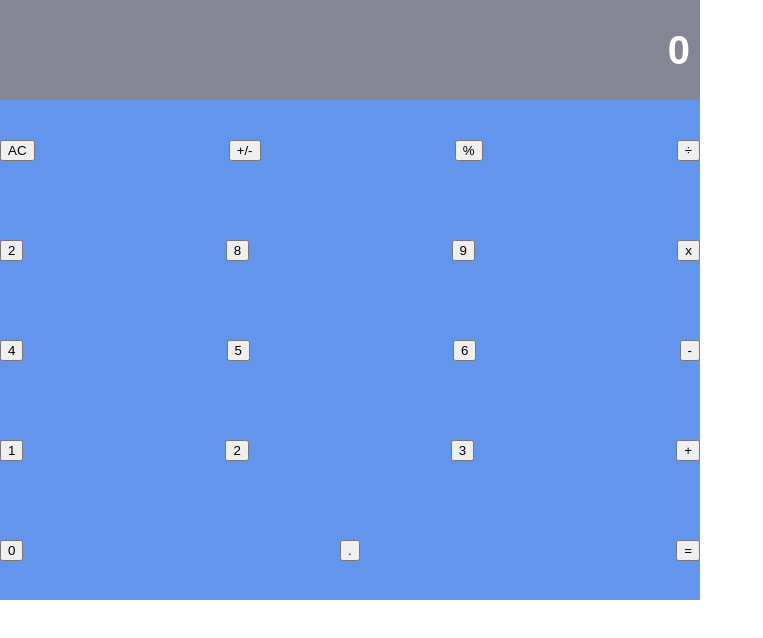
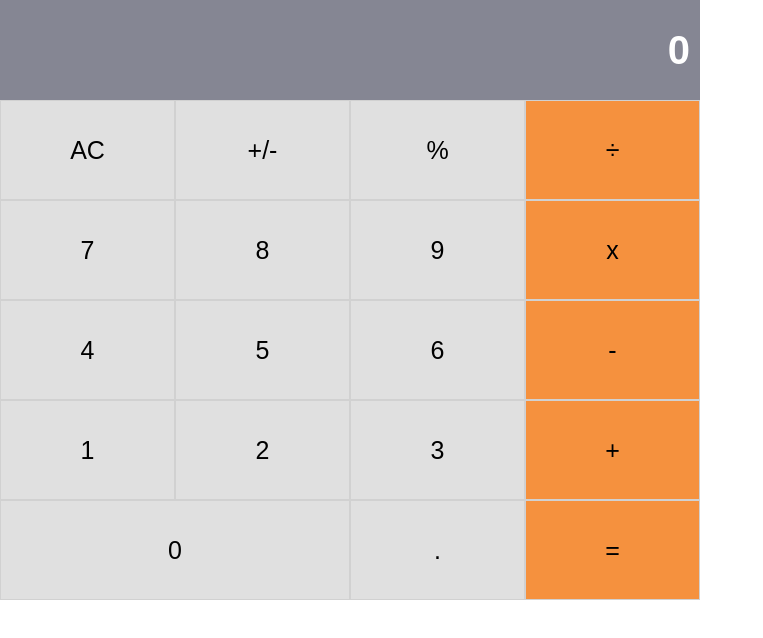
Before and after one commit to AlanSoto31/calculator-react, a React (Create React App) app: page / in a window 1280 px wide. Shown: the top 638 px of the page, without its empty margins (0-763 px from the left). Built offline with nearby package versions, Linux system fonts and the light colour scheme.

Commit message:
Style button component

```diff
--- a/src/CSS/styles.css
+++ b/src/CSS/styles.css
@@ -45,3 +45,9 @@
     width: 100%;
     background: cornflowerblue;
 }
+
+.btn {
+    height: 100%;
+    font-size: 25px;
+    border: 1px solid #D1D1D1;
+}
--- a/src/components/Button.js
+++ b/src/components/Button.js
@@ -1,8 +1,12 @@
 import React from 'react';
 import PropTypes from 'prop-types';
 
-const Button = ({ name, clickHandler2 }) => (
+const Button = ({
+  name, clickHandler2, color, wide,
+}) => (
   <button
+    className="btn"
+    style={{ width: wide ? '50%' : '25%', background: color }}
     type="button"
     onClick={() => clickHandler2(name)}
   >
@@ -10,6 +14,11 @@ const Button = ({ name, clickHandler2 }) => (
   </button>
 );
 
-Button.propTypes = { name: PropTypes.string.isRequired, clickHandler2: PropTypes.func.isRequired };
+Button.propTypes = {
+  name: PropTypes.string.isRequired,
+  clickHandler2: PropTypes.func.isRequired,
+  color: PropTypes.string.isRequired,
+  wide: PropTypes.bool.isRequired,
+};
 
 export default Button;
--- a/src/components/ButtonPanel.js
+++ b/src/components/ButtonPanel.js
@@ -4,7 +4,7 @@ import '../CSS/styles.css';
 
 const ButtonPanel = ({ clickHandler1 }) => {
   const group1 = ['AC', '+/-', '%', '÷'];
-  const group2 = ['2', '8', '9', 'x'];
+  const group2 = ['7', '8', '9', 'x'];
   const group3 = ['4', '5', '6', '-'];
   const group4 = ['1', '2', '3', '+'];
   const group5 = ['0', '.', '='];
@@ -14,6 +14,7 @@ const ButtonPanel = ({ clickHandler1 }) => {
       key={item}
       name={item}
       clickHandler2={(buttonName) => clickHandler1(buttonName)}
+      color={item === '÷' ? '#F5913E' : '#E0E0E0 '}
     />
   ));
 
@@ -22,6 +23,7 @@ const ButtonPanel = ({ clickHandler1 }) => {
       key={item}
       name={item}
       clickHandler2={(buttonName) => clickHandler1(buttonName)}
+      color={item === 'x' ? '#F5913E' : '#E0E0E0 '}
     />
   ));
 
@@ -30,6 +32,7 @@ const ButtonPanel = ({ clickHandler1 }) => {
       key={item}
       name={item}
       clickHandler2={(buttonName) => clickHandler1(buttonName)}
+      color={item === '-' ? '#F5913E' : '#E0E0E0 '}
     />
   ));
 
@@ -38,6 +41,7 @@ const ButtonPanel = ({ clickHandler1 }) => {
       key={item}
       name={item}
       clickHandler2={(buttonName) => clickHandler1(buttonName)}
+      color={item === '+' ? '#F5913E' : '#E0E0E0 '}
     />
   ));
 
@@ -46,6 +50,8 @@ const ButtonPanel = ({ clickHandler1 }) => {
       key={item}
       name={item}
       clickHandler2={(buttonName) => clickHandler1(buttonName)}
+      color={item === '=' ? '#F5913E' : '#E0E0E0 '}
+      wide={item === '0'}
     />
   ));
 
```
